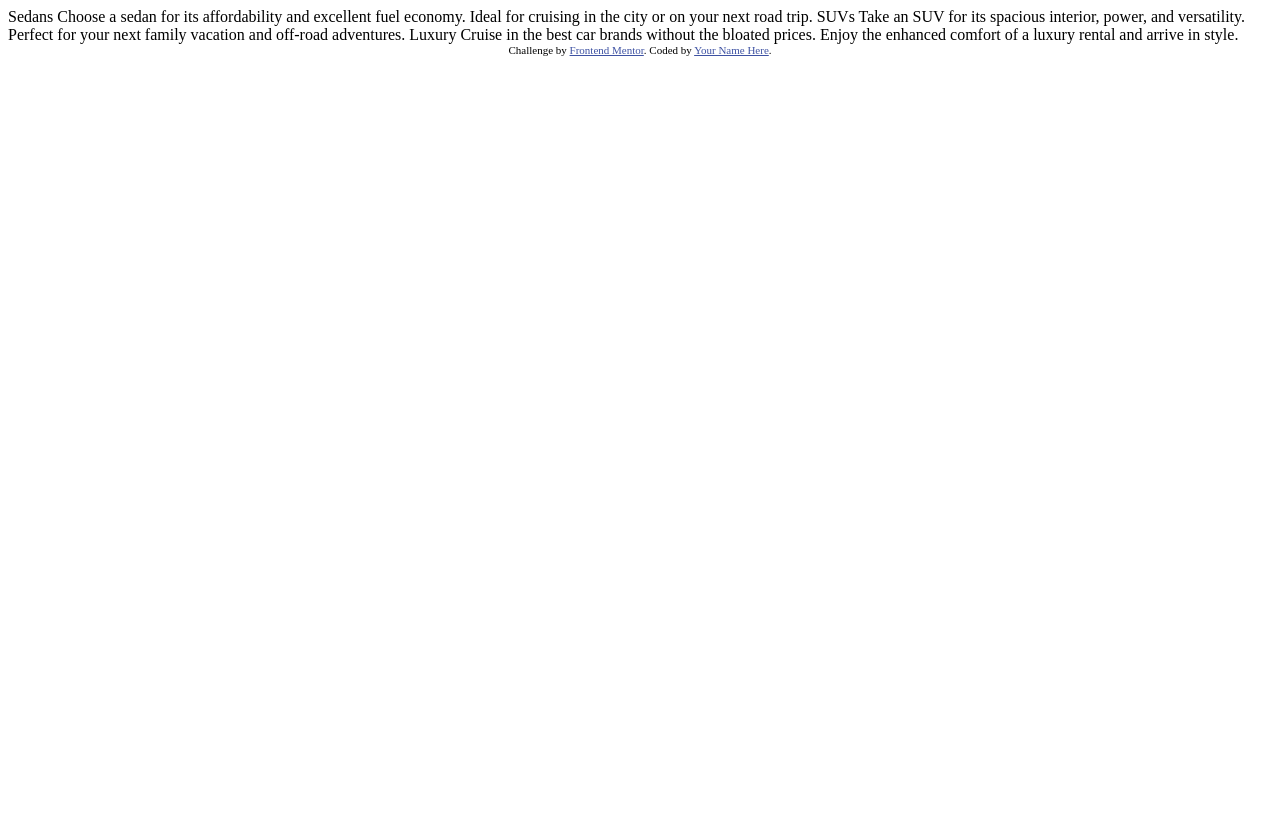
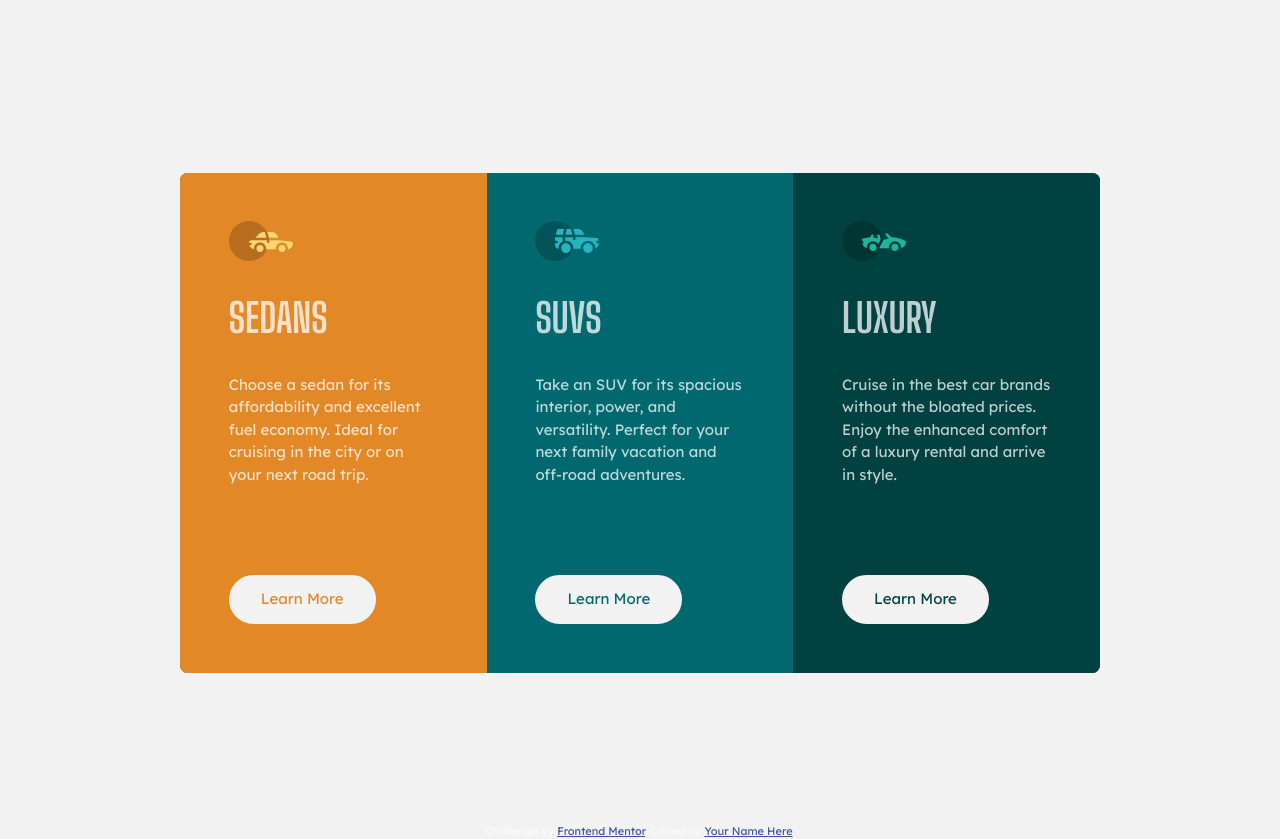
Before and after one commit to DanRos88/3-column-preview-card-component-main, a plain HTML site: page index.html in a window 1280 px wide. Before the commit the page ends 800 px from the top, so only its background shows below. Drawn offline with Linux system fonts and the light colour scheme.

Commit message:
soluzione

```diff
--- a/index.html
+++ b/index.html
@@ -4,33 +4,72 @@
   <meta charset="UTF-8">
   <meta name="viewport" content="width=device-width, initial-scale=1.0"> <!-- displays site properly based on user's device -->
 
-  <link rel="icon" type="image/png" sizes="32x32" href="./images/favicon-32x32.png">
-
   <title>Frontend Mentor | 3-column preview card component</title>
 
-  <!-- Feel free to remove these styles or customise in your own stylesheet 👍 -->
-  <style>
-    .attribution { font-size: 11px; text-align: center; }
-    .attribution a { color: hsl(228, 45%, 44%); }
-  </style>
+  <link rel="shortcut icon" href="images/favicon-32x32.png" type="image/x-icon">
+
+  <link rel="preconnect" href="https://fonts.googleapis.com">
+  <link rel="preconnect" href="https://fonts.gstatic.com" crossorigin>
+  <link href="https://fonts.googleapis.com/css2?family=Big+Shoulders+Display:wght@100;200;300;400;500;600;700;800;900&family=Lexend+Deca:wght@100;200;300;400;500;600;700;800;900&display=swap" rel="stylesheet">
+
+  <link rel="stylesheet" href="style.css">
 </head>
 <body>
 
-  Sedans
+  <main>
+
+    <div class="preview-card">
+
+      <div class="category-element" data-category="sedans">
+
+        <div class="element__icon">
+          <svg width="64" height="40" xmlns="http://www.w3.org/2000/svg"><g fill="none" fill-rule="evenodd"><circle fill="#000" opacity=".201" cx="20" cy="20" r="20"/><path d="M52.936 24.11c1.942 0 3.517 1.542 3.517 3.445 0 1.903-1.575 3.445-3.517 3.445s-3.516-1.542-3.516-3.445c0-1.903 1.574-3.445 3.516-3.445zm-21.957 0c1.942 0 3.517 1.542 3.517 3.445 0 1.903-1.575 3.445-3.517 3.445s-3.516-1.542-3.516-3.445c0-1.903 1.574-3.445 3.516-3.445zm6.948-4.848v1.429c0 .716.61 1.293 1.348 1.259a1.295 1.295 0 001.225-1.295v-1.393h8.256l13.483 1.313c.956.093 1.676.881 1.676 1.814 0 2.89-2.126 5.303-4.926 5.819.397-3.557-2.458-6.62-6.053-6.62-3.646 0-6.504 3.14-6.039 6.723h-9.879c.466-3.588-2.397-6.722-6.039-6.722-3.595 0-6.45 3.062-6.052 6.62-2.14-.398-3.916-1.912-4.61-3.931h1.142c.731 0 1.32-.598 1.285-1.322-.033-.678-.629-1.2-1.322-1.2H20v-.251c0-1.274 1.066-2.243 2.306-2.243h15.62zM42.59 11c2.645 0 4.99 1.556 5.972 3.963l.726 1.779H40.17L38.413 11h4.178zm-6.865 0l1.758 5.741H26.505l3.357-3.654A6.502 6.502 0 0134.644 11h1.082z" fill="#FFD473" fill-rule="nonzero"/></g></svg>
+        </div>
+        <h2 class="element__title">Sedans</h2>
+        <p class="element__text">
           Choose a sedan for its affordability and excellent fuel economy. Ideal for cruising in the city
           or on your next road trip.
+        </p>
+        <button class="btn">Learn More</button>
 
-  SUVs
+      </div>
+
+      <div class="category-element" data-category="suvs">
+
+        <div class="element__icon">
+          <svg width="64" height="40" xmlns="http://www.w3.org/2000/svg"><g fill="none" fill-rule="evenodd"><circle fill="#000" opacity=".201" cx="20" cy="20" r="20"/><path d="M31.002 22.358c2.917 0 5.18 2.593 4.762 5.506a4.828 4.828 0 01-2.962 3.778 4.797 4.797 0 01-5.3-1.165c-1.188-1.26-1.235-2.613-1.263-2.613-.42-2.924 1.857-5.506 4.763-5.506zm22 0c3.457 0 5.798 3.567 4.41 6.744A4.816 4.816 0 0152.3 31.94a4.826 4.826 0 01-4.06-4.077c-.42-2.915 1.846-5.506 4.762-5.506zm-15.04-6.083v1.462a1.29 1.29 0 001.352 1.29c.693-.033 1.227-.631 1.227-1.326v-1.426h8.3l13.056.716a1.29 1.29 0 011.164.917c.27.895.446 1.477.563 1.87h-1.047c-.694 0-1.291.534-1.324 1.228a1.29 1.29 0 001.288 1.352h1.445c-.164 2.225-1.57 4.193-3.6 5.05.13-4.212-3.255-7.63-7.384-7.63-4.317 0-7.762 3.718-7.358 8.086h-7.285c.43-4.655-3.503-8.531-8.131-8.046v-3.543h7.734zm-10.312 0v4.308a7.4 7.4 0 00-4.006 7.274 3.874 3.874 0 01-3.642-3.864v-1.635h1.46a1.29 1.29 0 000-2.58h-1.461v-3.213l.003-.29h7.646zm14.986-8.196c2.65 0 5 1.592 5.984 4.055l.63 1.579a5.525 5.525 0 01-.065-.004l-.026-.002-.034-.002-.022-.002a4.178 4.178 0 00-.224-.006l-.098-.001h-.039l-.136-.001h-.052l-.326-.001H40.211L38.528 8.08zm-13.632 0l-1.122 5.616h-7.144l1.47-4.71a1.29 1.29 0 011.231-.906h5.565zm6.832 0l1.683 5.615h-7.007l1.121-5.615h4.203z" fill="#26B5C0" fill-rule="nonzero"/></g></svg>
+        </div>
+        <h2 class="element__title">SUVs</h2>
+        <p class="element__text">
           Take an SUV for its spacious interior, power, and versatility. Perfect for your next family vacation
           and off-road adventures.
+        </p>
+        <button class="btn">Learn More</button>
 
-  Luxury
+      </div>
+
+      <div class="category-element" data-category="luxury">
+
+        <div class="element__icon">
+          <svg width="64" height="40" xmlns="http://www.w3.org/2000/svg"><g fill="none" fill-rule="evenodd"><circle fill="#000" opacity=".201" cx="20" cy="20" r="20"/><path d="M30.98 22.835c1.941 0 3.516 1.604 3.516 3.583 0 1.978-1.575 3.582-3.517 3.582s-3.516-1.604-3.516-3.582c0-1.979 1.574-3.583 3.516-3.583zm21.956 0c1.942 0 3.517 1.604 3.517 3.583 0 1.978-1.575 3.582-3.517 3.582s-3.516-1.604-3.516-3.582c0-1.979 1.574-3.583 3.516-3.583zm-9.143-10.45a1.27 1.27 0 011.819 0l3.715 3.784c4.444-.115 9.7 1.142 13.964 3.753.387.237.624.664.624 1.124 0 3.006-2.126 5.514-4.926 6.05.397-3.698-2.458-6.882-6.053-6.882-3.646 0-6.504 3.264-6.039 6.99h-9.669c.76-1.544.993-2.026 1.337-2.711l.082-.162c.421-.835 1.056-2.07 2.883-5.65 1.68-.023 3.47-.408 5.247-1.403l-2.984-3.04a1.328 1.328 0 010-1.854zm-7.68 1.064c.683-.2 1.395.202 1.592.898l.749 2.652a3.46 3.46 0 01-.247 2.51l-1.733 3.395-.216.424c-1.07-1.89-3.06-3.114-5.279-3.114-3.595 0-6.45 3.184-6.052 6.885-1.832-.347-3.414-1.537-4.278-3.276a1.331 1.331 0 01.117-1.376l.955-1.303-1.325-1.295c-.751-.735-.376-2.024.64-2.231l6.614-1.346.13-.026c.092-.019.145-.03.157-.031.314-.146 1.07-.591 1.07-1.506 0-.734.592-1.327 1.316-1.31.712.016 1.268.662 1.256 1.388a4.11 4.11 0 01-.348 1.611 22.69 22.69 0 014.7 1.146l-.7-2.473a1.314 1.314 0 01.882-1.622z" fill="#19B89D" fill-rule="nonzero"/></g></svg>
+        </div>
+        <h2 class="element__title">Luxury</h2>
+        <p class="element__text">
           Cruise in the best car brands without the bloated prices. Enjoy the enhanced comfort of a luxury
           rental and arrive in style.
+        </p>
+        <button class="btn">Learn More</button>
 
-  <div class="attribution">
+      </div>
+
+    </div>
+
+  </main>
+
+
+  <footer class="attribution">
     Challenge by <a href="https://www.frontendmentor.io?ref=challenge" target="_blank">Frontend Mentor</a>.
     Coded by <a href="#">Your Name Here</a>.
-  </div>
+  </footer>
 </body>
 </html>
--- /dev/null
+++ b/style.css
@@ -0,0 +1,180 @@
+/*
+  1. Use a more-intuitive box-sizing model.
+*/
+*, *::before, *::after {
+    box-sizing: border-box;
+  }
+  /*
+    2. Remove default margin
+  */
+  * {
+    margin: 0;
+  }
+  /*
+    3. Allow percentage-based heights in the application
+  */
+  html, body {
+    height: 100%;
+  }
+  /*
+    Typographic tweaks!
+    4. Add accessible line-height
+    5. Improve text rendering
+  */
+  body {
+    line-height: 1.5;
+    -webkit-font-smoothing: antialiased;
+  }
+  /*
+    6. Improve media defaults
+  */
+  img, picture, video, canvas, svg {
+    display: block;
+    max-width: 100%;
+  }
+  /*
+    7. Remove built-in form typography styles
+  */
+  input, button, textarea, select {
+    font: inherit;
+  }
+  /*
+    8. Avoid text overflows
+  */
+  p, h1, h2, h3, h4, h5, h6 {
+    overflow-wrap: break-word;
+  }
+
+
+:root{
+
+    /* COLORS*/
+    --primary-orange:31, 77%, 52%;
+    --primary-dark-cyan: 184, 100%, 22%;
+    --primary-dark-green: 179, 100%, 13%;
+
+
+    --neutral-white-400: 0, 0%, 100%, 0.75;
+    --neutral-gray-500: 0, 0%, 95%;
+
+
+    /* TYPOGRAPHY*/
+    --ff-accent-700: 'Big Shoulders Display', cursive;
+    --ff-main-400: 'Lexend Deca', sans-serif;
+
+    --fs-400: 0.9375rem;
+    --fs-700: 2.5rem;
+}
+
+body{
+    font-family: var(--ff-main-400);
+    color: hsl(var(--neutral-white-400));
+    font-size: var(--fs-400);
+    font-weight: 400;
+    background-color: hsl(var(--neutral-gray-500));
+    margin: 1.5em;
+}
+
+main{
+    min-height: 100dvh;
+    display: grid;
+    place-items: center;
+}
+
+.preview-card{
+    --padding-space: 3.25em;
+    display: grid;
+    border-radius: .5em;
+    overflow: hidden;
+
+
+    background-color: brown;
+}
+
+@media (min-width:600px){
+    .preview-card{
+        grid-template-columns: 1fr 1fr 1fr;
+        max-width: 920px;
+    }
+}
+
+.category-element{
+    padding: var(--padding-space);
+    display: flex;
+    flex-direction: column;
+    gap: 1.75em;
+}
+
+.category-element[data-category="sedans"]{
+    background-color: hsl(var(--primary-orange));
+}
+
+.category-element[data-category="suvs"]{
+    background-color: hsl(var(--primary-dark-cyan));
+}
+
+.category-element[data-category="luxury"]{
+    background-color: hsl(var(--primary-dark-green));
+}
+
+
+.category-element h2{
+    font-size: var(--fs-700);
+    font-family: var(--ff-accent-700);
+    font-weight: 700;
+    text-transform: uppercase;
+}
+
+.btn{
+    width: fit-content;
+    padding: .75em 2em;
+    background-color: hsl(var(--neutral-gray-500));
+    border: 2px hsl(var(--neutral-gray-500)) solid;
+    border-radius: 2em;
+    cursor: pointer;
+}
+
+@media (min-width:600px){
+    .btn{
+        margin-top: 4.15em;
+    }
+}
+
+.category-element[data-category="sedans"] .btn{
+    color: hsl(var(--primary-orange));
+}
+
+.category-element[data-category="suvs"] .btn{
+    color: hsl(var(--primary-dark-cyan));
+}
+
+.category-element[data-category="luxury"] .btn{
+    color: hsl(var(--primary-dark-green));
+}
+
+.category-element[data-category="sedans"] .btn:hover{
+    background-color: hsl(var(--primary-orange));
+    color: hsl(var(--neutral-gray-500));
+}
+
+.category-element[data-category="suvs"] .btn:hover{
+    background-color: hsl(var(--primary-dark-cyan));
+    color: hsl(var(--neutral-gray-500));
+}
+
+.category-element[data-category="luxury"] .btn:hover{
+    background-color: hsl(var(--primary-dark-green));
+    color: hsl(var(--neutral-gray-500));
+}
+
+
+
+
+.attribution {
+    font-size: 11px;
+    text-align: center;
+}
+
+.attribution a {
+    color: hsl(228, 45%, 44%);
+}
```
Lines whose indentation alone changed are shown as unchanged.
